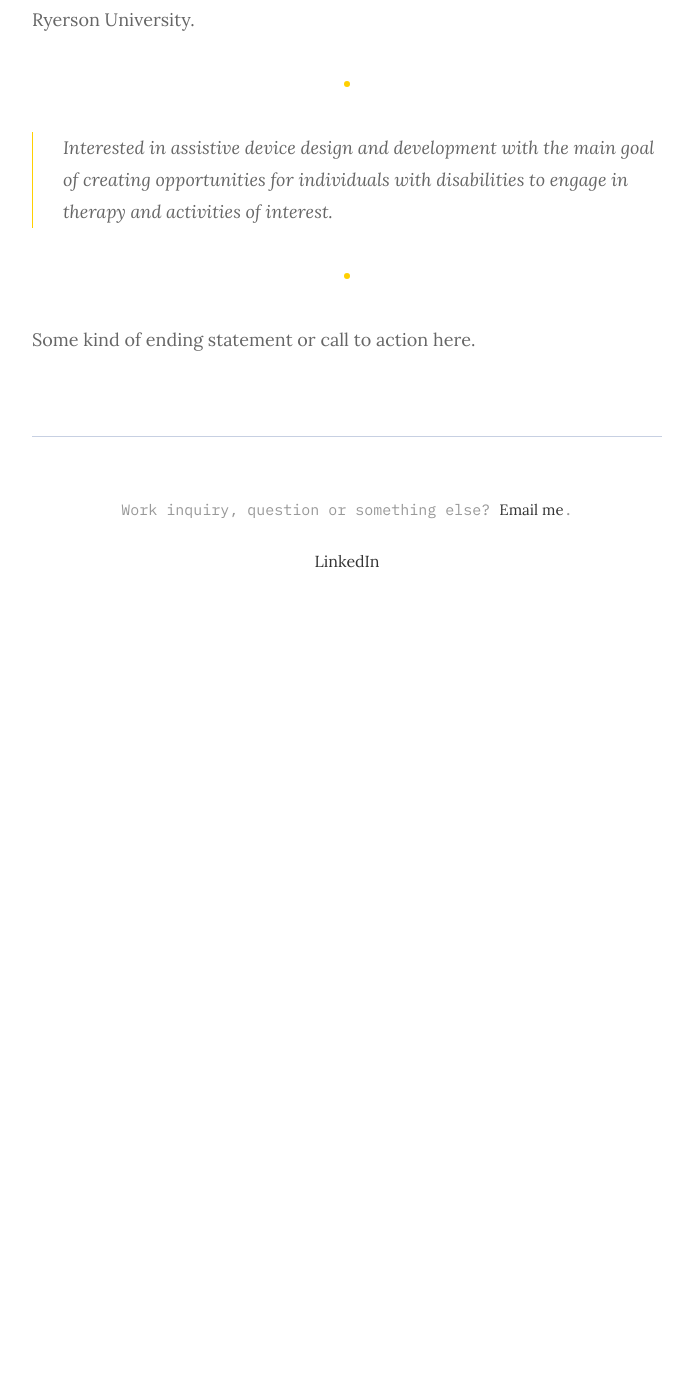
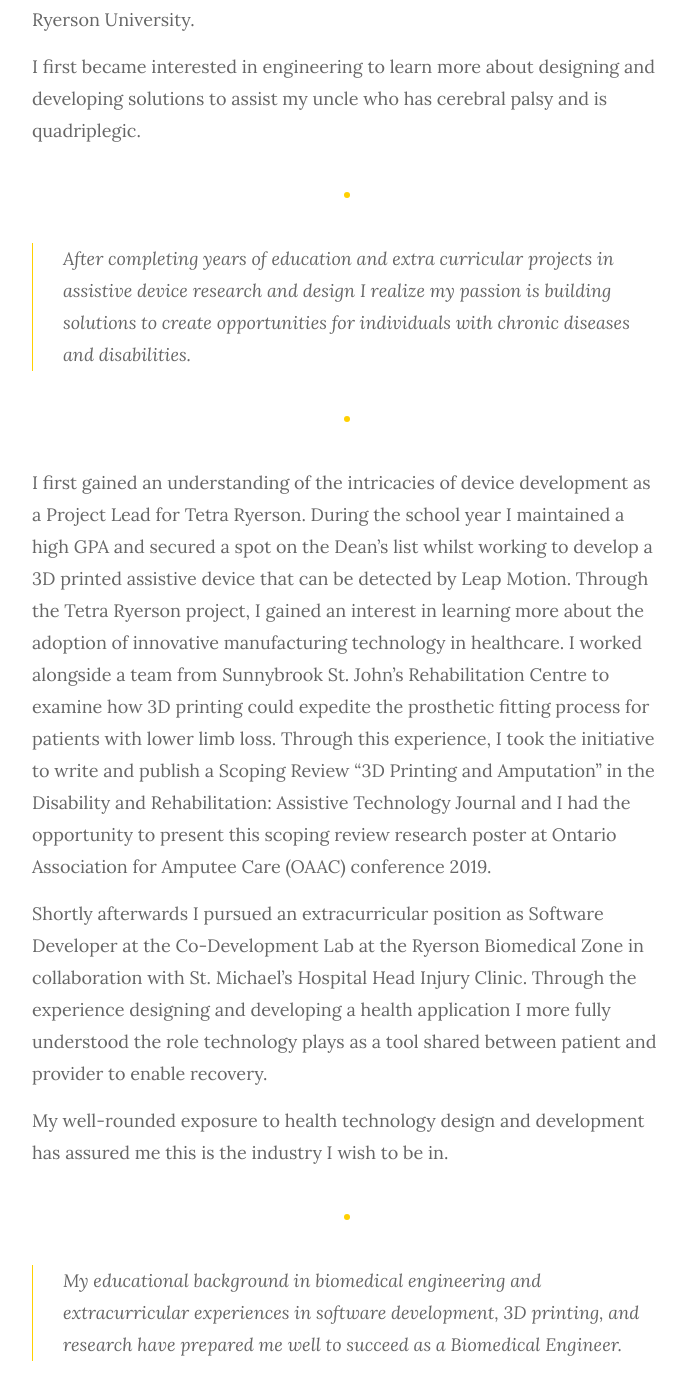
Before and after one commit to danielle-rib/danielle-rib.github.io, a Jekyll site: the page built from _pages/about.md, in a window 1280 px wide and 1400 px high, scrolled down 727 px. Shown: the whole window, without its empty margins (293-980 px from the left). Built offline with Jekyll 4.4.1, drawn with Linux system fonts in a browser that asks for light colours; before the commit the page ends 1357 px from its top, so only the background shows below that; some of the changed text lies outside the part shown.

Commit message:
updated config and bio

```diff
--- a/_config.yml
+++ b/_config.yml
@@ -17,7 +17,7 @@ author:
 # Contact links
 contact:
   - name: LinkedIn
-    link: https://www.linkedin.com/in/danielle-ribeiro-4b2007134/
+    link: http://www.linkedin.com/in/ribeiro-danielle
 
 
 # Google Analytics
--- a/_pages/about.md
+++ b/_pages/about.md
@@ -7,10 +7,24 @@ image: '/assets/img/09.jpg'
 
 Hi, my name is Danielle Ribeiro. I am a biomedical engineering student at Ryerson University.
 
-***
-
-> Interested in assistive device design and development with the main goal of creating opportunities for individuals with disabilities to engage in therapy and activities of interest.
+I first became interested in engineering to learn more about designing and developing solutions to assist my uncle who has cerebral palsy and is quadriplegic.
 
 ***
 
-Some kind of ending statement or call to action here.
+>   After completing years of education and extra curricular projects in assistive device research and design I realize my passion is building solutions to create opportunities for individuals with chronic diseases and disabilities.
+
+***
+
+I first gained an understanding of the intricacies of device development as a Project Lead for Tetra Ryerson. During the school year I maintained a high GPA and secured a spot on the Dean’s list whilst working to develop a 3D printed assistive device that can be detected by Leap Motion. Through the Tetra Ryerson project, I gained an interest in learning more about the adoption of innovative manufacturing technology in healthcare. I worked alongside a team from Sunnybrook St. John's Rehabilitation Centre to examine how 3D printing could expedite the prosthetic fitting process for patients with lower limb loss. Through this experience, I took the initiative to write and publish a Scoping Review "3D Printing and Amputation" in the Disability and Rehabilitation: Assistive Technology Journal and I had the opportunity to present this scoping review research poster at Ontario Association for Amputee Care (OAAC) conference 2019.
+
+Shortly afterwards I pursued an extracurricular position as Software Developer at the Co-Development Lab at the Ryerson Biomedical Zone  in collaboration with St. Michael's Hospital Head Injury Clinic. Through the experience designing and developing a health application I more fully understood the role technology plays as a tool shared between patient and provider to enable recovery.
+
+My well-rounded exposure to health technology design and development has assured me this is the industry I wish to be in.
+
+***
+
+>   My educational background in biomedical engineering and extracurricular experiences in software development, 3D printing, and research have prepared me well to succeed as a Biomedical Engineer.
+
+***
+
+I hope to learn how to take a human-centered approach to design and develop assistive devices for improved quality of life. I am in the process of pursuing a graduate degree and I look forward to one day achieving a rewarding career designing and developing technical solutions and devices to assist my uncle and others like him with physical disabilities.
```
